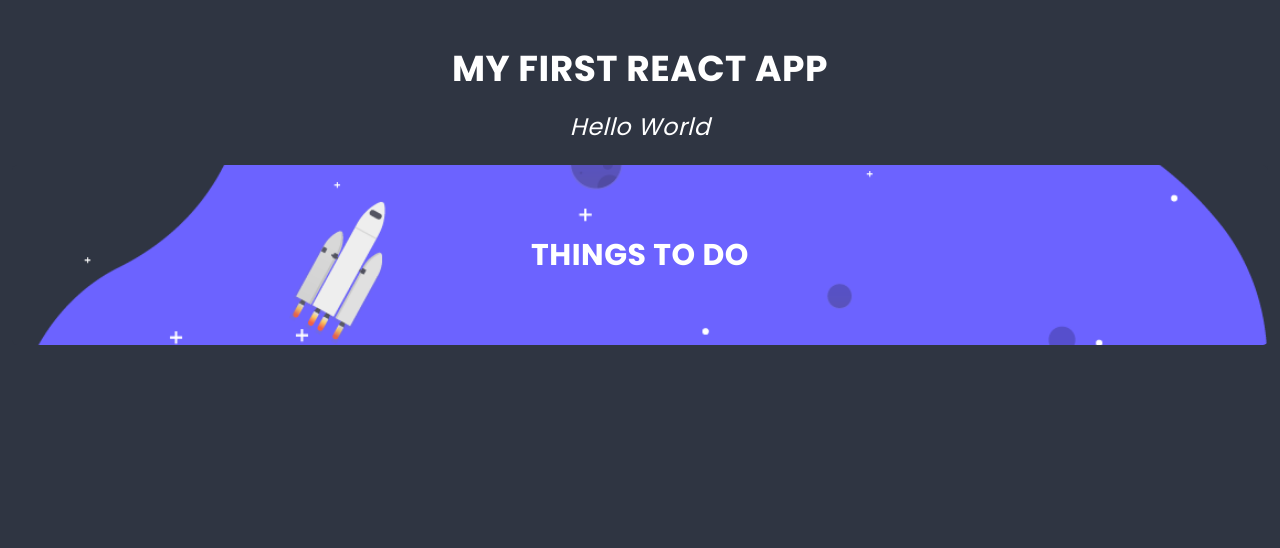
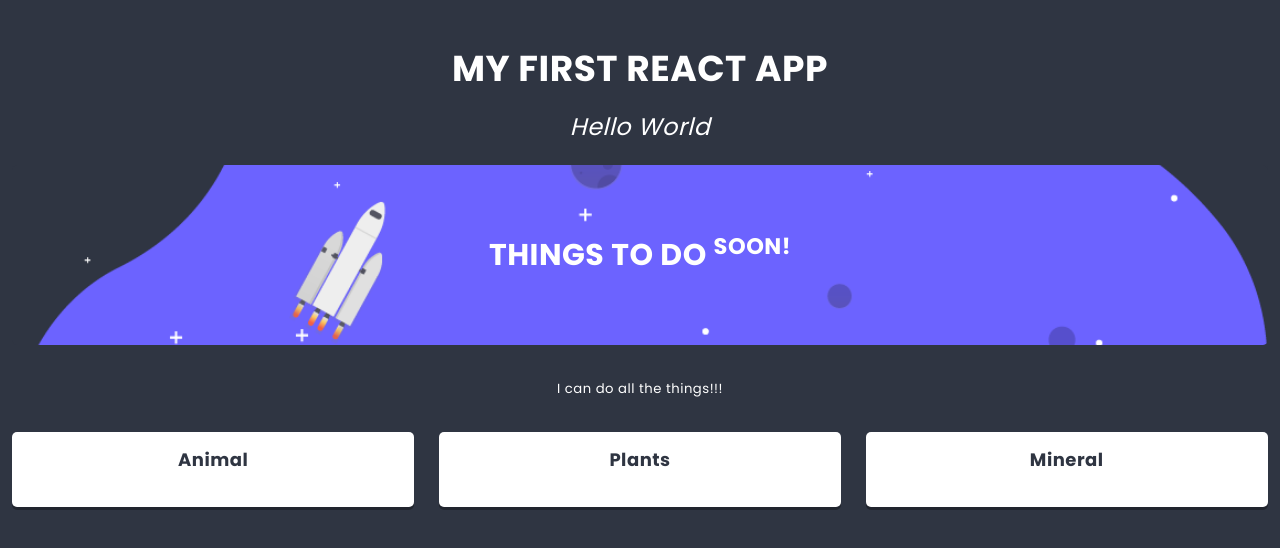
Before and after one commit to haczelakinga/todo-list, a React app: page / in a window 1280 px wide. Shown: the top 548 px of the page. Built offline with nearby package versions, Linux system fonts and the light colour scheme.

Commit message:
Create Column component

```diff
--- a/src/components/App/App.js
+++ b/src/components/App/App.js
@@ -8,7 +8,11 @@
       <main className = {styles.component}>
         <h1 className = {styles.title}>My first React App</h1>
         <h2 className = {styles.subtitle}>Hello World</h2>
-        <List />
+        <List
+          title = {['Things to do ', <sup key='1'>soon!</sup>]}
+          imgSrc = {'src/assets/space.png'}
+          >
+        </List>
       </main>
     )
   }
--- /dev/null
+++ b/src/components/Column/Column.js
@@ -0,0 +1,18 @@
+import React from 'react';
+import styles from './Column.scss';
+import PropTypes from 'prop-types';
+
+class Column extends React.Component {
+    static propTypes = {
+        colTitle: PropTypes.string.isRequired,
+    }
+    render() {
+        return (
+            <section className = {styles.component}>
+                <h3 className = {styles.title}>{this.props.colTitle}</h3>
+            </section>
+        )
+    }
+}
+
+export default Column;
--- a/src/components/Hero/Hero.js
+++ b/src/components/Hero/Hero.js
@@ -1,11 +1,18 @@
 import React from 'react';
 import styles from './Hero.scss';
+import PropTypes from 'prop-types';
 
-const Hero = () => (
+
+const Hero = props => (
     <header className={styles.component}>
-        <h2 className={styles.title}>Things to do</h2>
-        <img className={styles.image} src="src/assets/space.png"></img>
+        <h2 className={styles.title}>{props.titleText}</h2>
+        <img className={styles.image} src={props.imgSrc}></img>
     </header>
 )
 
+Hero.propTypes = {
+    titleText: PropTypes.node.isRequired,
+    imgSrc: PropTypes.string.isRequired,
+  };
+
 export default Hero;
--- a/src/components/List/List.js
+++ b/src/components/List/List.js
@@ -1,12 +1,30 @@
 import React from 'react';
 import styles from './List.scss';
 import Hero from './../Hero/Hero';
+import PropTypes from 'prop-types';
+import Column from './../Column/Column';
 
 class List extends React.Component {
+    static propTypes = {
+        title: PropTypes.node.isRequired,
+        imgSrc: PropTypes.string.isRequired,
+        children: PropTypes.node,
+      }
+      static defaultProps = {
+        children: <p>I can do all the things!!!</p>,
+      }
     render() {
         return (
         <section className = {styles.component}>
-            <Hero />
+            <Hero titleText = {this.props.title} imgSrc = {this.props.imgSrc}/>
+            <div className={styles.description}>
+                {this.props.children}
+            </div>
+            <div className = {styles.columns}>
+                <Column colTitle = {'Animal'}/>
+                <Column colTitle = {'Plants'}/>
+                <Column colTitle = {'Mineral'}/>
+            </div>
         </section>
         )
     }
```
